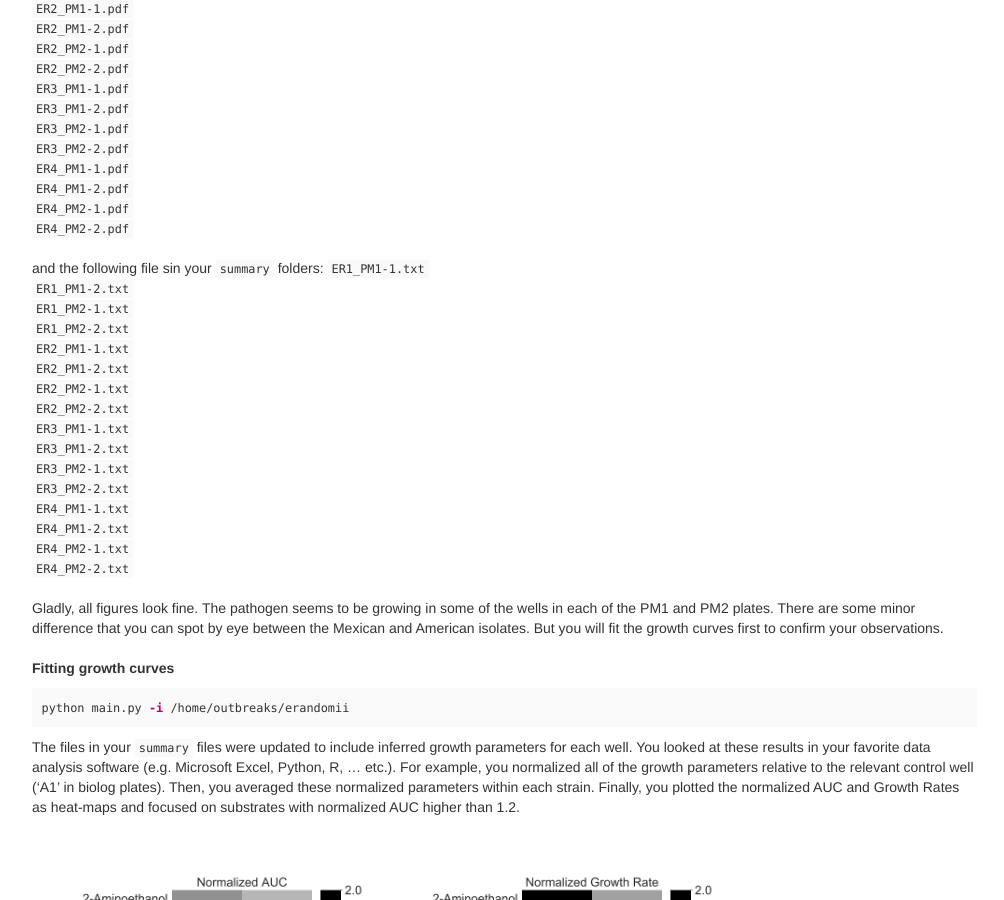
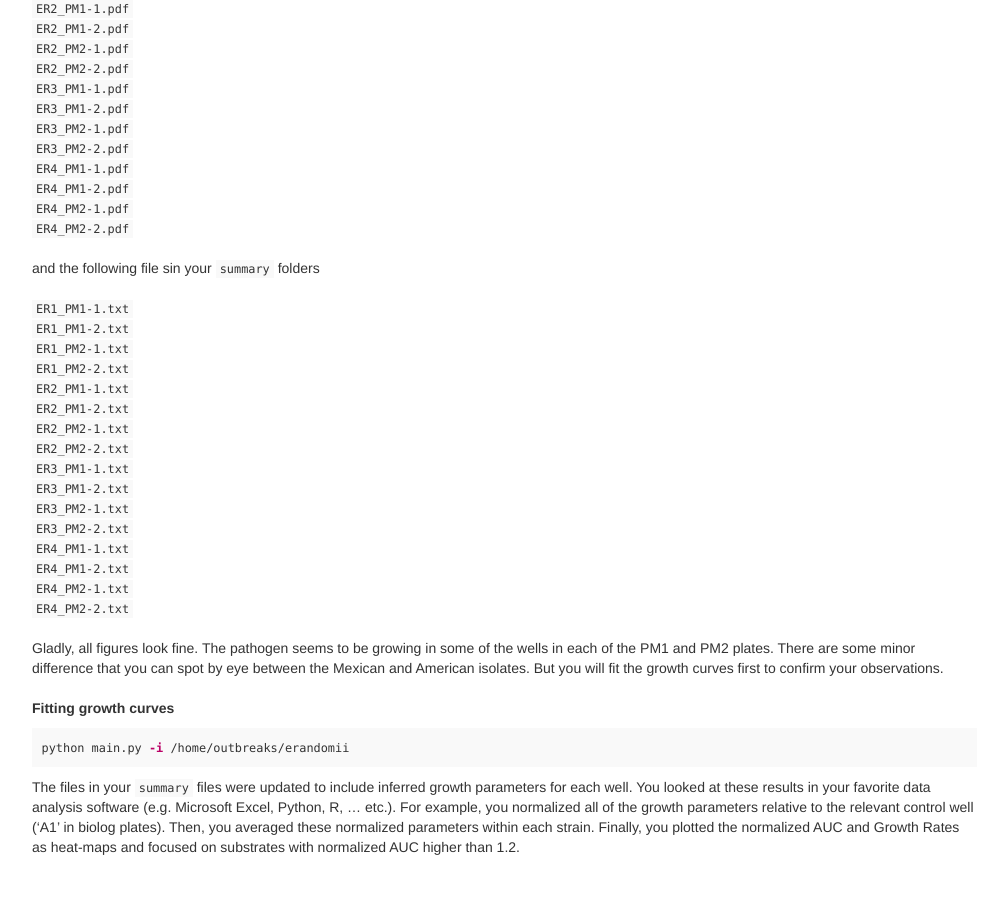
Before and after one commit to firasmidani/amiga, a Jekyll site: the page built from docs/_posts/2020-03-23-example.md, in a window 1280 px wide and 900 px high, scrolled down 1297 px. Shown: the whole window, without its empty margins (233-1237 px from the left). Built offline with Jekyll 4.4.1, drawn with Linux system fonts in a browser that asks for light colours.

Commit message:
fixed markdown errors

````diff
--- a/docs/_posts/2020-03-23-example.md
+++ b/docs/_posts/2020-03-23-example.md
@@ -55,7 +55,7 @@ python main.py -i /home/outbreaks/erandomii/ --only-basic-summary
 ```
 
 You found the following files in your `figures` folders:
-<br /><br/>
+<br /><br />
 `ER1_PM1-1.pdf`<br/>
 `ER1_PM1-2.pdf`<br/>
 `ER1_PM2-1.pdf`<br/>
@@ -73,7 +73,8 @@ You found the following files in your `figures` folders:
 `ER4_PM2-1.pdf`<br/>
 `ER4_PM2-2.pdf`<br/>
 <br/>
-and the following file sin your `summary` folders:
+and the following file sin your `summary` folders
+<br /><br />
 `ER1_PM1-1.txt`<br/>
 `ER1_PM1-2.txt`<br/>
 `ER1_PM2-1.txt`<br/>
````
